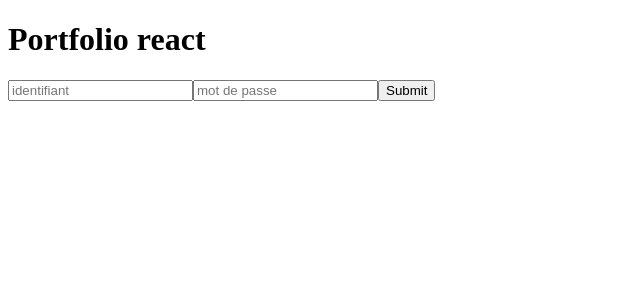
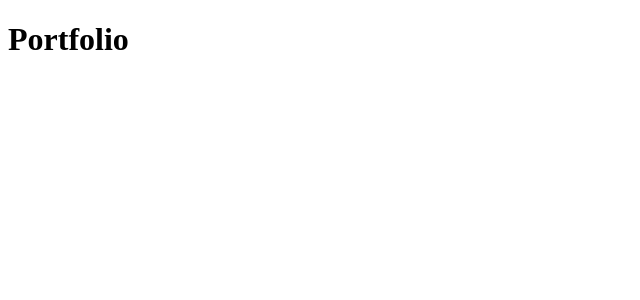
Before and after one commit to AureliaHt/portfolio-react, a React (Create React App) app in the folder client/: page / in a window 1280 px wide. Shown: the top 300 px of the page, without its empty margins (0-640 px from the left). Built offline with nearby package versions, Linux system fonts and the light colour scheme.

Commit message:
adding route

```diff
--- a/client/src/App.js
+++ b/client/src/App.js
@@ -1,12 +1,17 @@
+import { BrowserRouter, Route, Routes } from "react-router-dom";
+import Landing from "./components/Landing";
 import AuthenticationForm from "./components/admin/AuthenticationForm";
-
 
 function App() {
   return (
-    <div>
-      <h1>Portfolio react</h1>
-      <AuthenticationForm/>
-    </div>
+    <BrowserRouter>
+      <Routes>
+        <Route index element={<Landing/>}/>
+        <Route path="/" element={<Landing/>}/>
+        <Route path="/admin" element={<AuthenticationForm/>}/>
+        <Route path="*" element={<Landing/>}/>
+      </Routes>
+    </BrowserRouter>
   );
 }
 
--- /dev/null
+++ b/client/src/components/Landing.js
@@ -0,0 +1,9 @@
+const Landing = () => {
+    return (
+        <div>
+            <h1>Portfolio</h1>
+        </div>
+    );
+};
+
+export default Landing;
```
